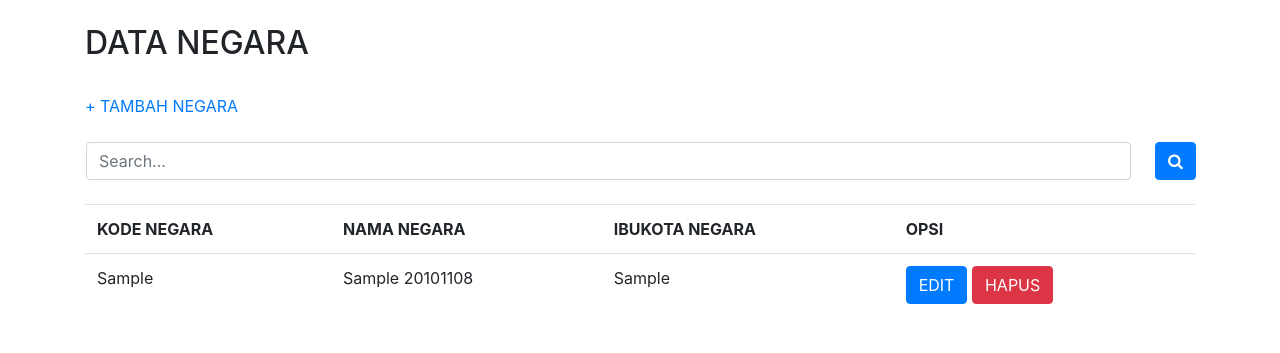
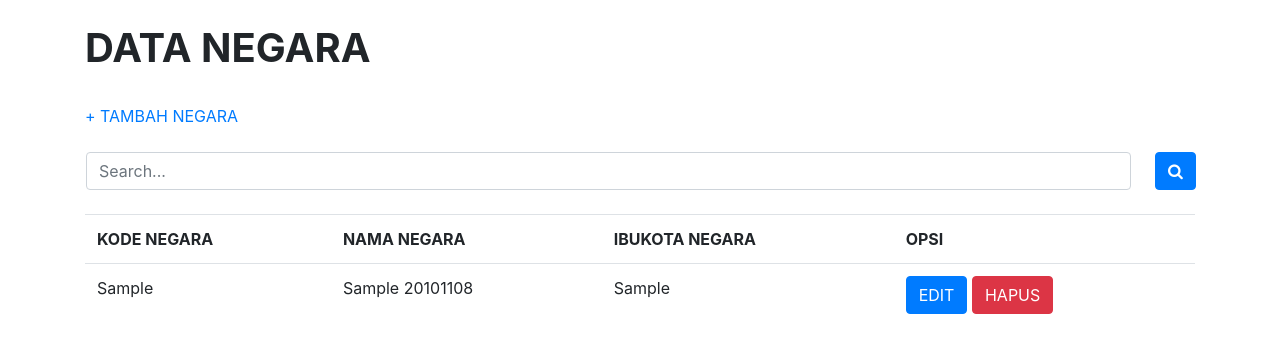
Before and after one commit to doniwirawan/simple-CRUD, a PHP site: page / in a window 1280 px wide. Shown: the top 353 px of the page. Run offline with PHP 8.4, Linux system fonts and the light colour scheme; tables that the repository leaves empty or names only in its code hold one stand-in row (values such as "Sample post"); some libraries are stand-ins or nearby versions.

Commit message:
make it better

```diff
--- a/index.php
+++ b/index.php
@@ -17,7 +17,7 @@
 
 <body>
   <div class="container mt-4">
-    <h2>DATA NEGARA</h2>
+    <h1 class="font-weight-bold">DATA NEGARA</h1>
     <br />
     <a href="daftar.php">+ TAMBAH NEGARA</a>
     <br />
```
